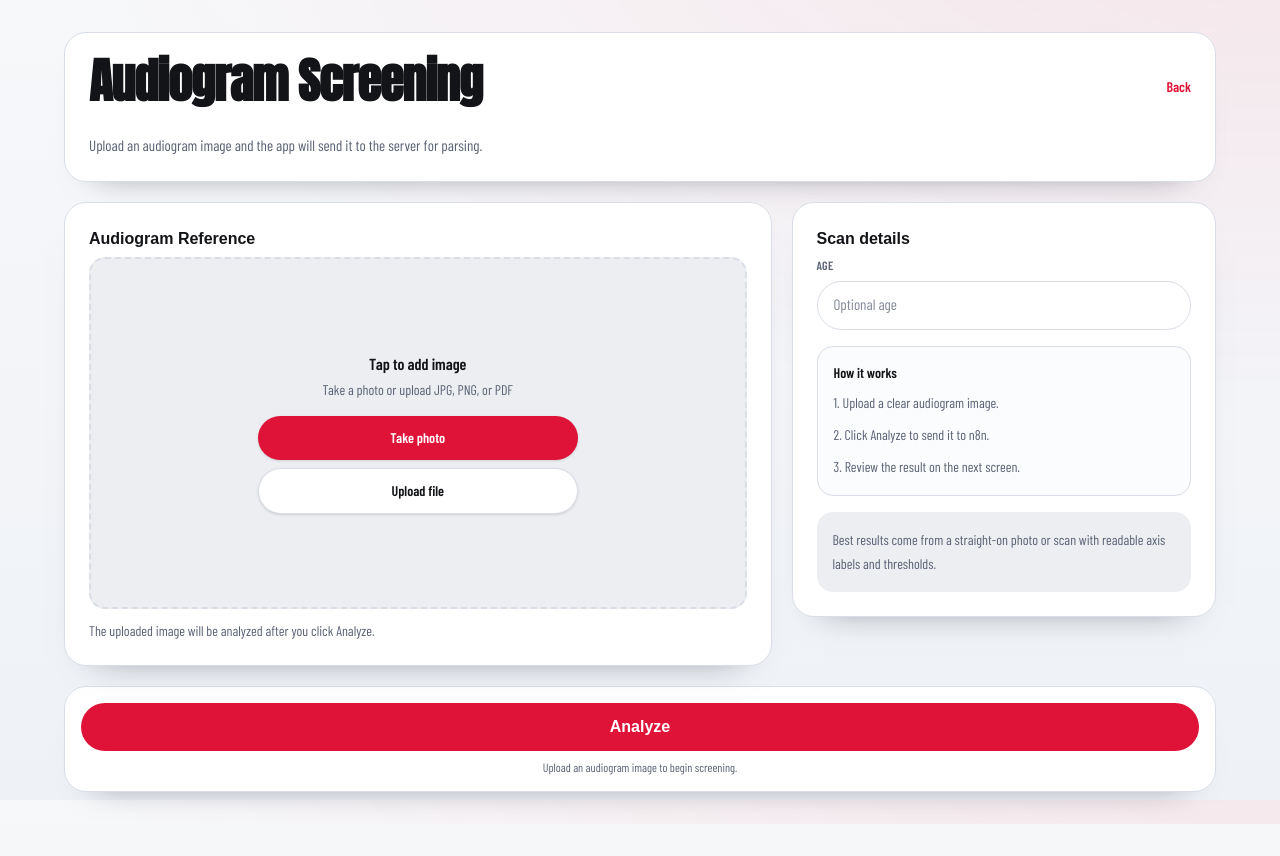
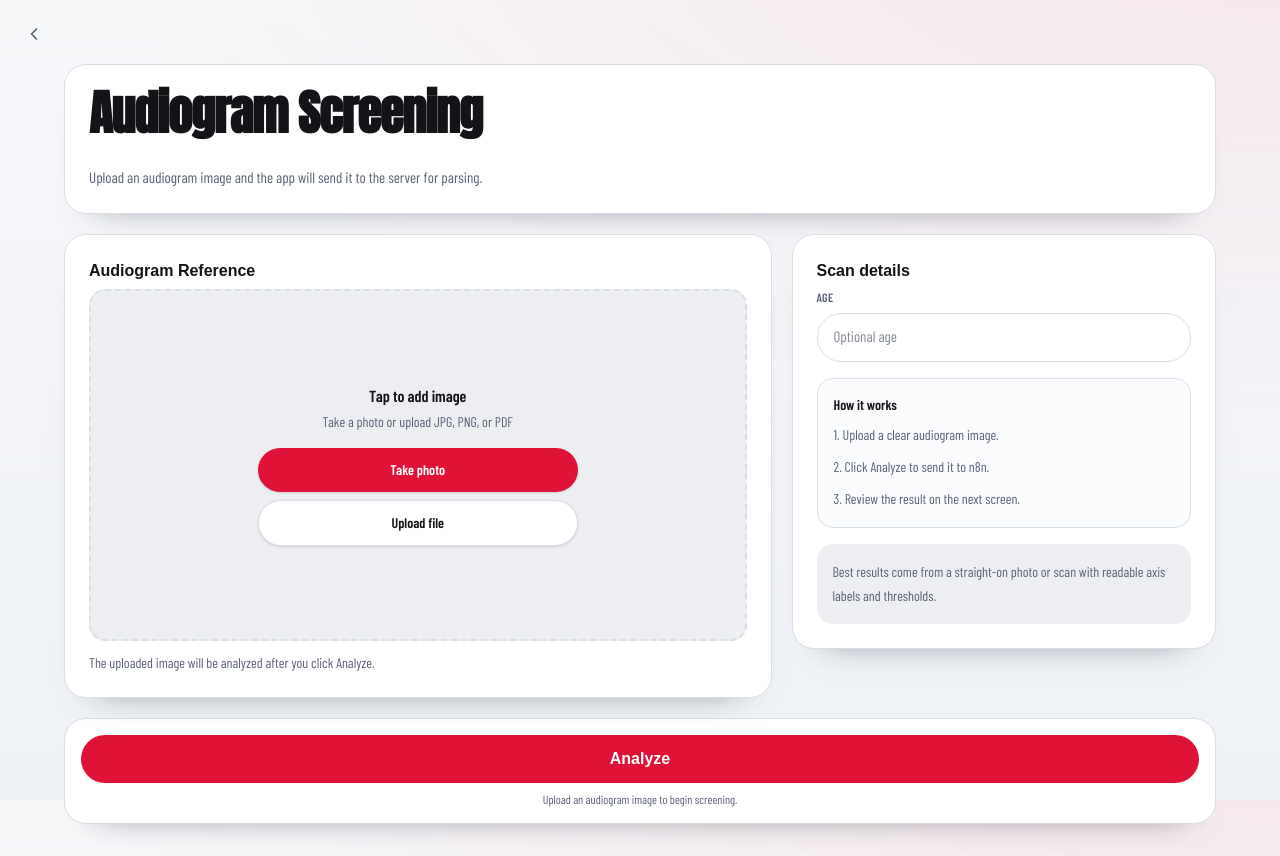
Before and after one commit to gogoldh/SONARIS, a Next.js app: page /scan in a window 1280 px wide. Before the commit the page ends 824 px from the top, so only its background shows below. Built offline with nearby package versions, Linux system fonts and the light colour scheme; a web font is replaced by a local one.

Commit message:
fix: making sure backbuttons are the same across all screens

```diff
--- a/app/scan/page.tsx
+++ b/app/scan/page.tsx
@@ -114,15 +114,29 @@ export default function ScanPage() {
   };
 
   return (
-    <div className="page-enter min-h-screen px-4 py-5 sm:px-6 sm:py-8">
+    <div className="page-enter relative min-h-screen px-4 pb-5 pt-16 sm:px-6 sm:pb-8">
+      <Link href="/" className="absolute left-4 top-4 rounded p-2 text-[var(--muted)] hover:bg-[rgba(0,0,0,0.03)]">
+        <span className="sr-only">Back to home</span>
+        <svg
+          xmlns="http://www.w3.org/2000/svg"
+          width="20"
+          height="20"
+          viewBox="0 0 24 24"
+          fill="none"
+          stroke="currentColor"
+          strokeWidth="2"
+          strokeLinecap="round"
+          strokeLinejoin="round"
+          aria-hidden
+        >
+          <polyline points="15 18 9 12 15 6" />
+        </svg>
+      </Link>
       <div className="mx-auto w-full max-w-6xl space-y-4 sm:space-y-5">
         {/* Header */}
         <div className="card p-5 sm:p-6">
-          <div className="mb-4 flex flex-wrap items-center justify-between gap-3">
+          <div className="mb-4 flex flex-wrap items-center gap-3">
             <h1 className="text-xl font-bold sm:text-2xl">Audiogram Screening</h1>
-            <Link href="/" className="text-sm font-semibold text-[var(--brand)] underline-offset-4 hover:underline">
-              Back
-            </Link>
           </div>
           <p className="text-sm leading-6 text-[var(--muted)] sm:text-[15px]">Upload an audiogram image and the app will send it to the server for parsing.</p>
         </div>
```
